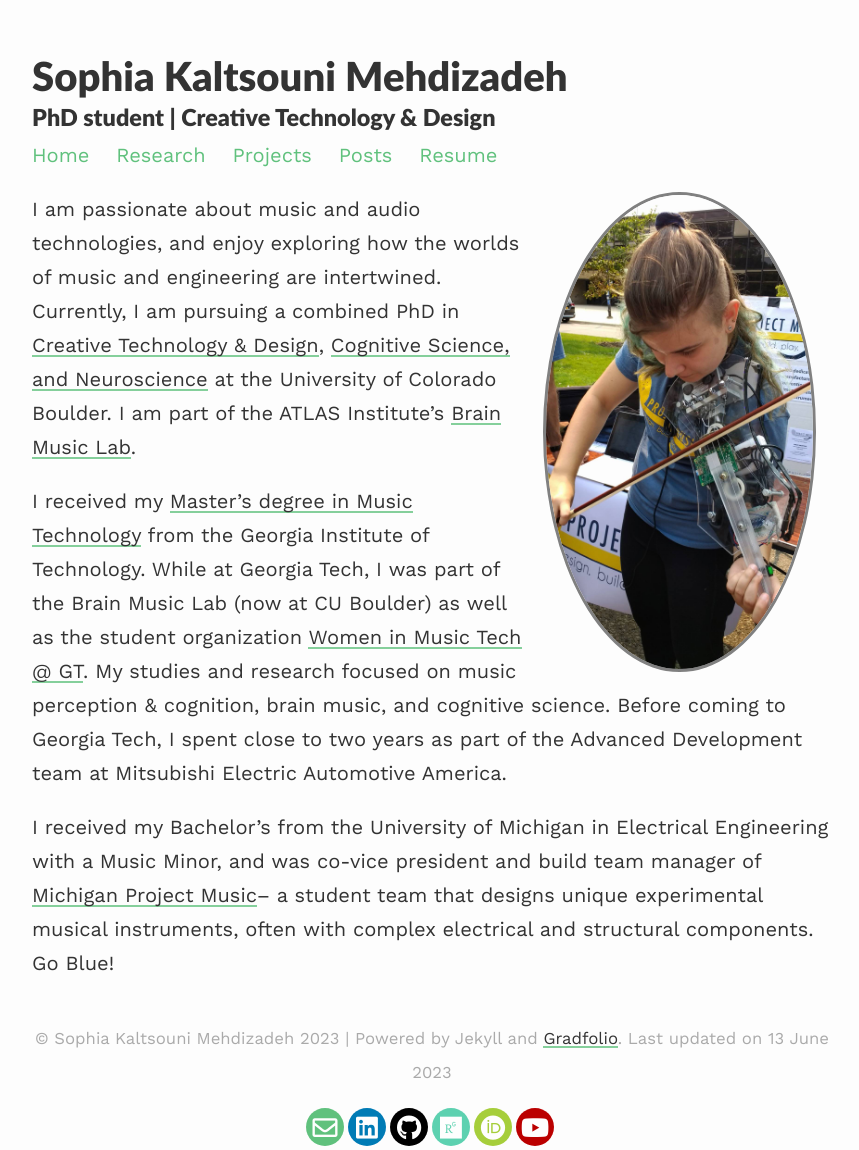
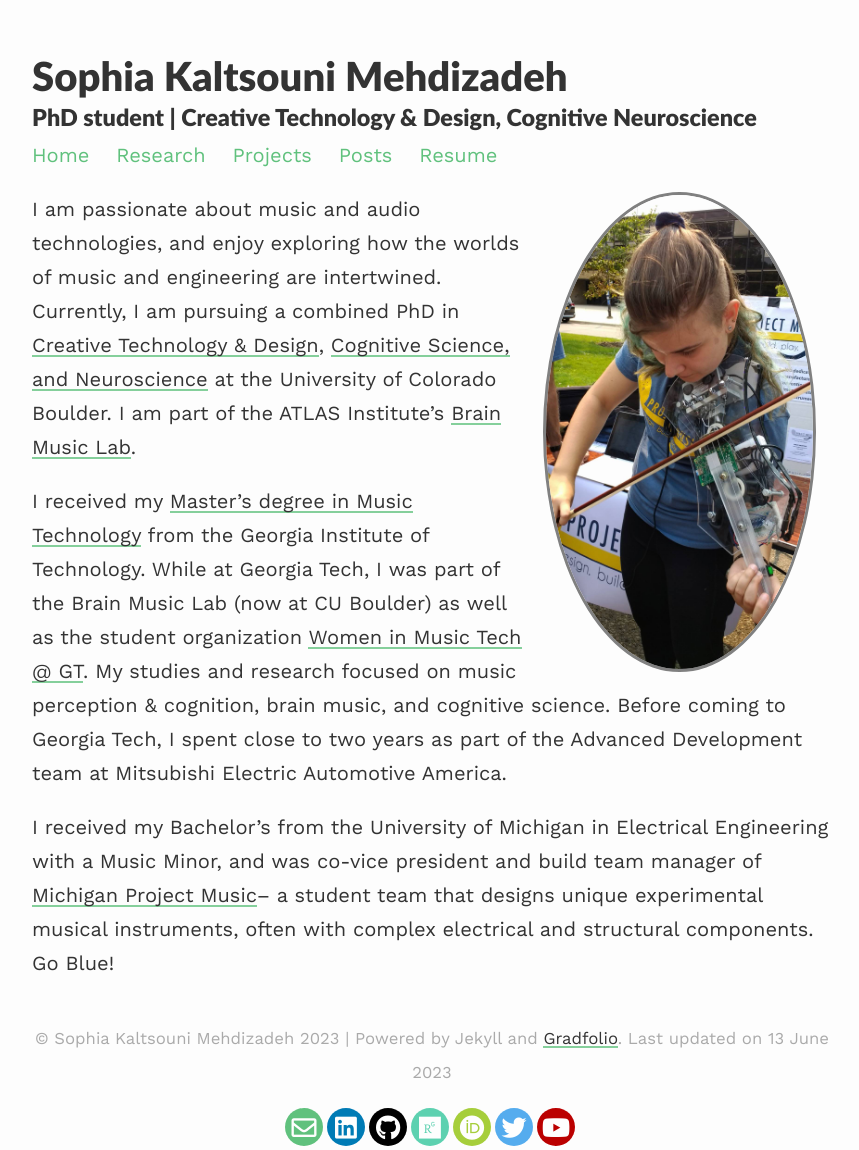
Before and after one commit to smehdizadeh/smehdizadeh.github.io, a Jekyll site: the page built from index.md, in a window 1280 px wide. Shown: the whole page, without its empty margins (208-1067 px from the left). Built offline with Jekyll 4.4.1, drawn with Linux system fonts in a browser that asks for light colours; nearby versions of some CDN libraries.

Commit message:
Update _config.yml

```diff
--- a/_config.yml
+++ b/_config.yml
@@ -1,7 +1,7 @@
 ### my personal portfolio
 
 title: Sophia Kaltsouni Mehdizadeh
-description: PhD student | Creative Technology & Design
+description: PhD student | Creative Technology & Design, Cognitive Neuroscience
 
 baseurl: "" #name of GitHub repository
 url: #custom url to be used instead of GitHub repository
@@ -18,7 +18,7 @@ paginate_path: /blog/page:num/
 
 # Social media links in footer
 facebook: #
-twitter: #
+twitter: "skmehdizadeh/"
 linkedin: "smehdizadeh/"
 github: "smehdizadeh/"
 researchgate: "Sophia_Mehdizadeh/"
```
